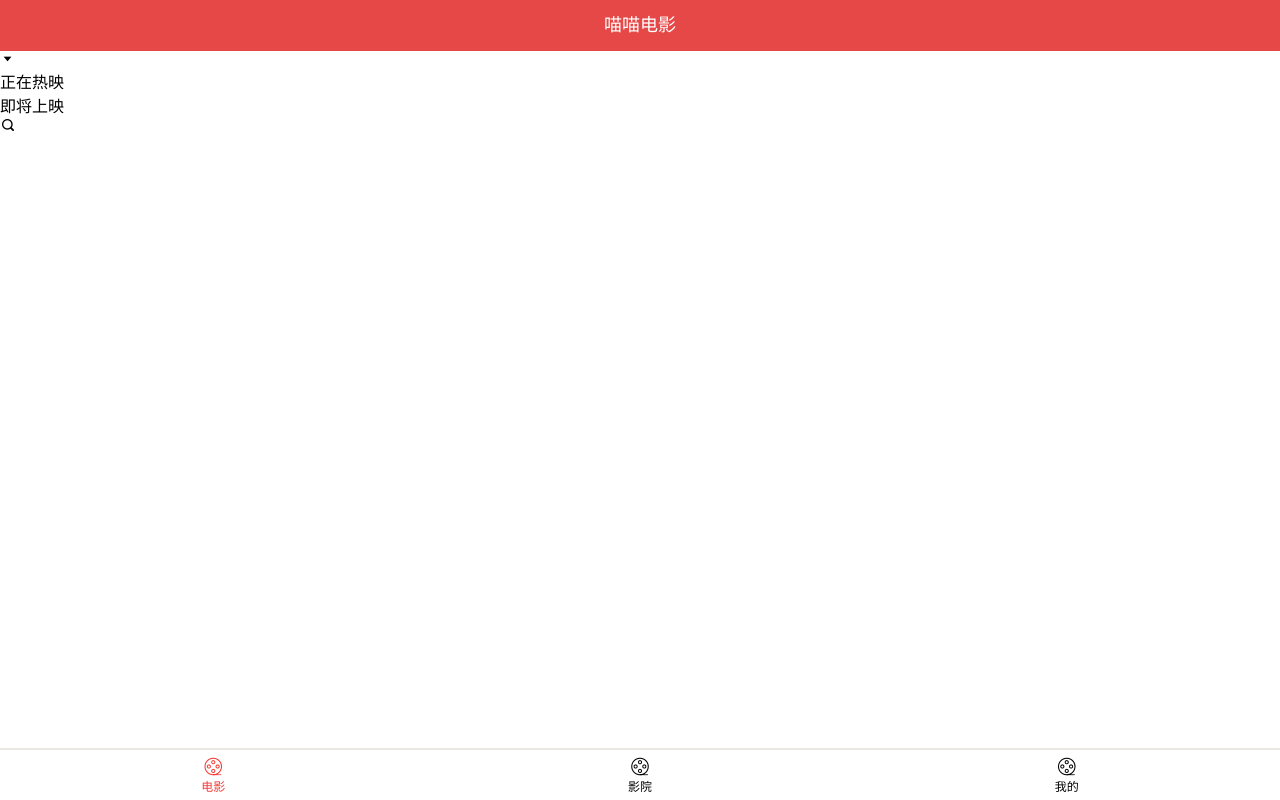
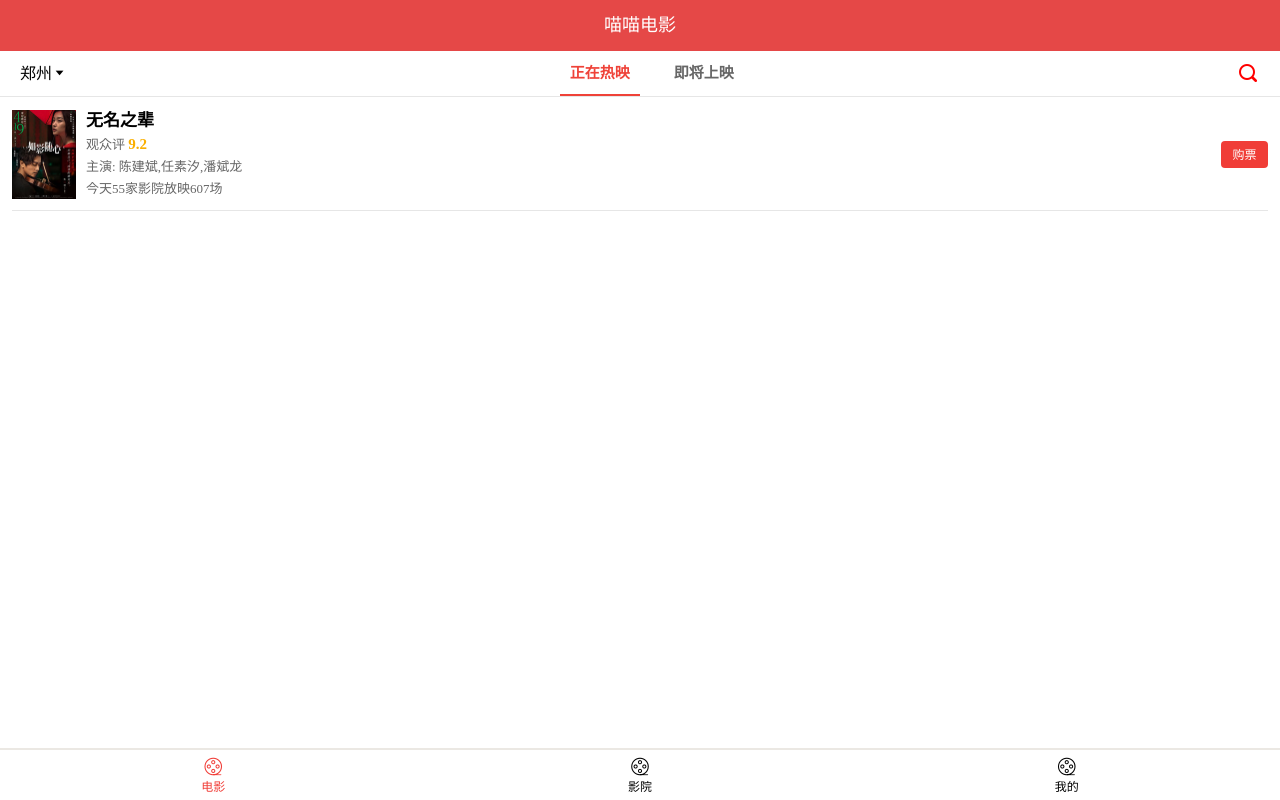
Before and after one commit to yaojain/miaomiao, a Vue app: page /movie/nowPlaying in a window 1280 px wide. Before the commit this address led to /movie. Built offline with nearby package versions, Linux system fonts and the light colour scheme.

Commit message:
电影页面所有组件

```diff
--- a/src/components/City/index.vue
+++ b/src/components/City/index.vue
@@ -1,13 +1,108 @@
 <template>
-
+  <div class="city_body">
+    <div class="city_list">
+      <div class="city_hot">
+        <h2>热门城市</h2>
+        <ul class="clearfix">
+          <li>上海</li>
+        </ul>
+      </div>
+      <div class="city_sort">
+        <div>
+          <h2>A</h2>
+          <ul>
+            <li>阿拉善盟</li>
+            <li>鞍山</li>
+            <li>安庆</li>
+            <li>安阳</li>
+          </ul>
+        </div>
+      </div>
+    </div>
+    <div class="city_index">
+      <ul>
+        <li>A</li>
+        <li>B</li>
+        <li>C</li>
+        <li>D</li>
+        <li>E</li>
+      </ul>
+    </div>
+  </div>
 </template>
 
 <script>
 export default {
-
-}
+  name: "City"
+};
 </script>
 
-<style>
-
+<style scope>
+ #content .city_body {
+  margin-top: 45px;
+  display: flex;
+  width: 100%;
+  position: absolute;
+  top: 0;
+  bottom: 0;
+}
+.city_body .city_list {
+  flex: 1;
+  overflow: auto;
+  background: #fff5f0;
+}
+.city_body .city_list::-webkit-scrollbar {
+  background-color: transparent;
+  width: 0;
+}
+.city_body .city_hot {
+  margin-top: 20px;
+}
+.city_body .city_hot h2 {
+  padding-left: 15px;
+  line-height: 30px;
+  font-size: 14px;
+  background: #f0f0f0;
+  font-weight: normal;
+}
+.city_body .city_hot ul li {
+  float: left;
+  background: #fff;
+  width: 29%;
+  height: 33px;
+  margin-top: 15px;
+  margin-left: 3%;
+  padding: 0 4px;
+  border: 1px solid #e6e6e6;
+  border-radius: 3px;
+  line-height: 33px;
+  text-align: center;
+  box-sizing: border-box;
+}
+.city_body .city_sort div {
+  margin-top: 20px;
+}
+.city_body .city_sort h2 {
+  padding-left: 15px;
+  line-height: 30px;
+  font-size: 14px;
+  background: #f0f0f0;
+  font-weight: normal;
+}
+.city_body .city_sort ul {
+  padding-left: 10px;
+  margin-top: 10px;
+}
+.city_body .city_sort ul li {
+  line-height: 30px;
+  line-height: 30px;
+}
+.city_body .city_index {
+  width: 20px;
+  display: flex;
+  flex-direction: column;
+  justify-content: center;
+  text-align: center;
+  border-left: 1px #e6e6e6 solid;
+}
 </style>
--- a/src/components/ComingSoon/index.vue
+++ b/src/components/ComingSoon/index.vue
@@ -1,13 +1,99 @@
 <template>
+    <div class="movie_body" ref="movie_body">
 
+            <ul>
+                <li>
+                    <div class="pic_show"><img src="/images/movie_1.jpg"></div>
+                    <div class="info_list">
+                        <h2>无名之辈</h2>
+                        <p>观众评 <span class="grade">9.2</span></p>
+                        <p>主演: 陈建斌,任素汐,潘斌龙</p>
+                        <p>今天55家影院放映607场</p>
+                    </div>
+                    <div class="btn_mall">
+                        购票
+                    </div>
+                </li>
+
+            </ul>
+    </div>
 </template>
 
 <script>
 export default {
-
-}
+  name: "ComingSoon"
+};
 </script>
 
-<style>
-
+<style scope>
+#content .movie_body {
+  flex: 1;
+  overflow: auto;
+}
+.movie_body ul {
+  margin: 0 12px;
+  overflow: hidden;
+}
+.movie_body ul li {
+  margin-top: 12px;
+  display: flex;
+  align-items: center;
+  border-bottom: 1px #e6e6e6 solid;
+  padding-bottom: 10px;
+}
+.movie_body .pic_show {
+  width: 64px;
+  height: 90px;
+}
+.movie_body .pic_show img {
+  width: 100%;
+}
+.movie_body .info_list {
+  margin-left: 10px;
+  flex: 1;
+  position: relative;
+}
+.movie_body .info_list h2 {
+  font-size: 17px;
+  line-height: 24px;
+  width: 150px;
+  overflow: hidden;
+  white-space: nowrap;
+  text-overflow: ellipsis;
+}
+.movie_body .info_list p {
+  font-size: 13px;
+  color: #666;
+  line-height: 22px;
+  width: 200px;
+  overflow: hidden;
+  white-space: nowrap;
+  text-overflow: ellipsis;
+}
+.movie_body .info_list .grade {
+  font-weight: 700;
+  color: #faaf00;
+  font-size: 15px;
+}
+.movie_body .info_list img {
+  width: 50px;
+  position: absolute;
+  right: 10px;
+  top: 5px;
+}
+.movie_body .btn_mall,
+.movie_body .btn_pre {
+  width: 47px;
+  height: 27px;
+  line-height: 28px;
+  text-align: center;
+  background-color: #f03d37;
+  color: #fff;
+  border-radius: 4px;
+  font-size: 12px;
+  cursor: pointer;
+}
+.movie_body .btn_pre {
+  background-color: #3c9fe6;
+}
 </style>
--- a/src/components/NowPlaying/index.vue
+++ b/src/components/NowPlaying/index.vue
@@ -1,30 +1,105 @@
 <template>
   <div class="movie_body" ref="movie_body">
-
     <ul>
       <li>
-                    <div class="pic_show"><img src="/images/movie_1.jpg"></div>
+        <div class="pic_show">
+          <img src="/images/movie_1.jpg">
+        </div>
         <div class="info_list">
           <h2>无名之辈</h2>
-                        <p>观众评 <span class="grade">9.2</span></p>
+          <p>
+            观众评
+            <span class="grade">9.2</span>
+          </p>
           <p>主演: 陈建斌,任素汐,潘斌龙</p>
           <p>今天55家影院放映607场</p>
         </div>
-                    <div class="btn_mall">
-                        购票
-                    </div>
+        <div class="btn_mall">购票</div>
       </li>
-
     </ul>
   </div>
 </template>
 
 <script>
 export default {
-
-}
+  name: "NowPlaying"
+};
 </script>
 
-<style>
-
+<style scope>
+#content .movie_body {
+  flex: 1;
+  overflow: auto;
+}
+.movie_body ul {
+  margin: 0 12px;
+  overflow: hidden;
+}
+.movie_body ul li {
+  margin-top: 12px;
+  display: flex;
+  align-items: center;
+  border-bottom: 1px #e6e6e6 solid;
+  padding-bottom: 10px;
+}
+.movie_body .pic_show {
+  width: 64px;
+  height: 90px;
+}
+.movie_body .pic_show img {
+  width: 100%;
+}
+.movie_body .info_list {
+  margin-left: 10px;
+  flex: 1;
+  position: relative;
+}
+.movie_body .info_list h2 {
+  font-size: 17px;
+  line-height: 24px;
+  width: 150px;
+  overflow: hidden;
+  white-space: nowrap;
+  text-overflow: ellipsis;
+}
+.movie_body .info_list p {
+  font-size: 13px;
+  color: #666;
+  line-height: 22px;
+  width: 200px;
+  overflow: hidden;
+  white-space: nowrap;
+  text-overflow: ellipsis;
+}
+.movie_body .info_list .grade {
+  font-weight: 700;
+  color: #faaf00;
+  font-size: 15px;
+}
+.movie_body .info_list img {
+  width: 50px;
+  position: absolute;
+  right: 10px;
+  top: 5px;
+}
+.movie_body .btn_mall,
+.movie_body .btn_pre {
+  width: 47px;
+  height: 27px;
+  line-height: 28px;
+  text-align: center;
+  background-color: #f03d37;
+  color: #fff;
+  border-radius: 4px;
+  font-size: 12px;
+  cursor: pointer;
+}
+.movie_body .btn_pre {
+  background-color: #3c9fe6;
+}
+.movie_body .pullDown {
+  margin: 0;
+  padding: 0;
+  border: none;
+}
 </style>
--- a/src/components/Search/index.vue
+++ b/src/components/Search/index.vue
@@ -1,13 +1,106 @@
 <template>
-
+  <div class="search_body">
+    <div class="search_input">
+      <div class="search_input_wrapper">
+        <i class="iconfont icon-sousuo"></i>
+        <input type="text" v-model="message">
+      </div>
+    </div>
+    <div class="search_result">
+      <h3>电影/电视剧/综艺</h3>
+      <ul>
+        <li>
+          <div class="img">
+            <img src="/images/movie_1.jpg">
+          </div>
+          <div class="info">
+            <p>
+              <span>无名之辈</span>
+              <span>8.5</span>
+            </p>
+            <p>A Cool Fish</p>
+            <p>剧情,喜剧,犯罪</p>
+            <p>2018-11-16</p>
+          </div>
+        </li>
+      </ul>
+    </div>
+  </div>
 </template>
 
 <script>
 export default {
-
-}
+  name: "Search"
+};
 </script>
 
-<style>
-
+<style scope>
+#content .search_body {
+  flex: 1;
+  overflow: auto;
+}
+.search_body .search_input {
+  padding: 8px 10px;
+  background-color: #f5f5f5;
+  border-bottom: 1px solid #e5e5e5;
+}
+.search_body .search_input_wrapper {
+  padding: 0 10px;
+  border: 1px solid #e6e6e6;
+  border-radius: 5px;
+  background-color: #fff;
+  display: flex;
+  line-height: 20px;
+}
+.search_body .search_input_wrapper i {
+  font-size: 16px;
+  padding: 4px 0;
+}
+.search_body .search_input_wrapper input {
+  border: none;
+  font-size: 13px;
+  color: #333;
+  padding: 4px 0;
+  outline: none;
+  margin-left: 5px;
+  width: 100%;
+}
+.search_body .search_result h3 {
+  font-size: 15px;
+  color: #999;
+  padding: 9px 15px;
+  border-bottom: 1px solid #e6e6e6;
+}
+.search_body .search_result li {
+  border-bottom: 1px #c9c9c9 dashed;
+  padding: 10px 15px;
+  box-sizing: border-box;
+  display: flex;
+}
+.search_body .search_result .img {
+  width: 60px;
+  float: left;
+}
+.search_body .search_result .img img {
+  width: 100%;
+}
+.search_body .search_result .info {
+  float: left;
+  margin-left: 15px;
+  flex: 1;
+}
+.search_body .search_result .info p {
+  height: 22px;
+  display: flex;
+  line-height: 22px;
+  font-size: 12px;
+}
+.search_body .search_result .info p:nth-of-type(1) span:nth-of-type(1) {
+  font-size: 18px;
+  flex: 1;
+}
+.search_body .search_result .info p:nth-of-type(1) span:nth-of-type(2) {
+  font-size: 16px;
+  color: #fc7103;
+}
 </style>
--- a/src/routers/movie/index.js
+++ b/src/routers/movie/index.js
@@ -11,7 +11,7 @@ export default{
             component:()=>import('@/components/ComingSoon')
         },
         {
-            path:'nowPiaying',
+            path:'nowPlaying',
             component:()=>import('@/components/NowPlaying')
         },
         {
--- a/src/views/Movie/index.vue
+++ b/src/views/Movie/index.vue
@@ -4,7 +4,8 @@
     <div id="content">
       <div class="movie_menu">
         <router-link tag="div" to="/movie/city" class="city_name">
-                        <span></span><i class="iconfont icon-lower-triangle"></i>
+          <span>郑州</span>
+          <i class="iconfont icon-lower-triangle"></i>
         </router-link>
         <div class="hot_swtich">
           <router-link tag="div" to="/movie/nowPlaying" class="hot_item">正在热映</router-link>
@@ -13,10 +14,9 @@
         <router-link tag="div" to="/movie/search" class="search_entry">
           <i class="iconfont icon-sousuo"></i>
         </router-link>
-
       </div>
       <keep-alive>
-                    <router-view />
+        <router-view/>
       </keep-alive>
     </div>
     <TabBar></TabBar>
@@ -24,17 +24,77 @@
 </template>
 
 <script>
-import Header from '@/components/Header'
-import TabBar from '@/components/TabBar'
+import Header from "@/components/Header";
+import TabBar from "@/components/TabBar";
 export default {
-name:'Movie',
-components:{
+  name: "Movie",
+  components: {
     Header,
     TabBar
   }
-}
+};
 </script>
 
-<style>
-
+<style scope>
+#content .movie_menu {
+  width: 100%;
+  height: 45px;
+  border-bottom: 1px solid #e6e6e6;
+  display: flex;
+  justify-content: space-between;
+  align-items: center;
+  background: white;
+  z-index: 10;
+}
+.movie_menu .city_name {
+  margin-left: 20px;
+  height: 100%;
+  line-height: 45px;
+}
+.movie_menu .city_name.active {
+  color: #ef4238;
+  border-bottom: 2px #ef4238 solid;
+}
+.movie_menu .city_name.router-link-active {
+  color: #ef4238;
+  border-bottom: 2px #ef4238 solid;
+}
+.movie_menu .hot_swtich {
+  display: flex;
+  height: 100%;
+  line-height: 45px;
+}
+.movie_menu .hot_item {
+  font-size: 15px;
+  color: #666;
+  width: 80px;
+  text-align: center;
+  margin: 0 12px;
+  font-weight: 700;
+}
+.movie_menu .hot_item.active {
+  color: #ef4238;
+  border-bottom: 2px #ef4238 solid;
+}
+.movie_menu .hot_item.router-link-active {
+  color: #ef4238;
+  border-bottom: 2px #ef4238 solid;
+}
+.movie_menu .search_entry {
+  margin-right: 20px;
+  height: 100%;
+  line-height: 45px;
+}
+.movie_menu .search_entry.active {
+  color: #ef4238;
+  border-bottom: 2px #ef4238 solid;
+}
+.movie_menu .search_entry.router-link-active {
+  color: #ef4238;
+  border-bottom: 2px #ef4238 solid;
+}
+.movie_menu .search_entry i {
+  font-size: 24px;
+  color: red;
+}
 </style>
```
Also changed, not shown: public/images/movie_1.jpg (renamed from public/images/movie_1.jpg.jpg). Lines whose indentation alone changed are shown as unchanged.
